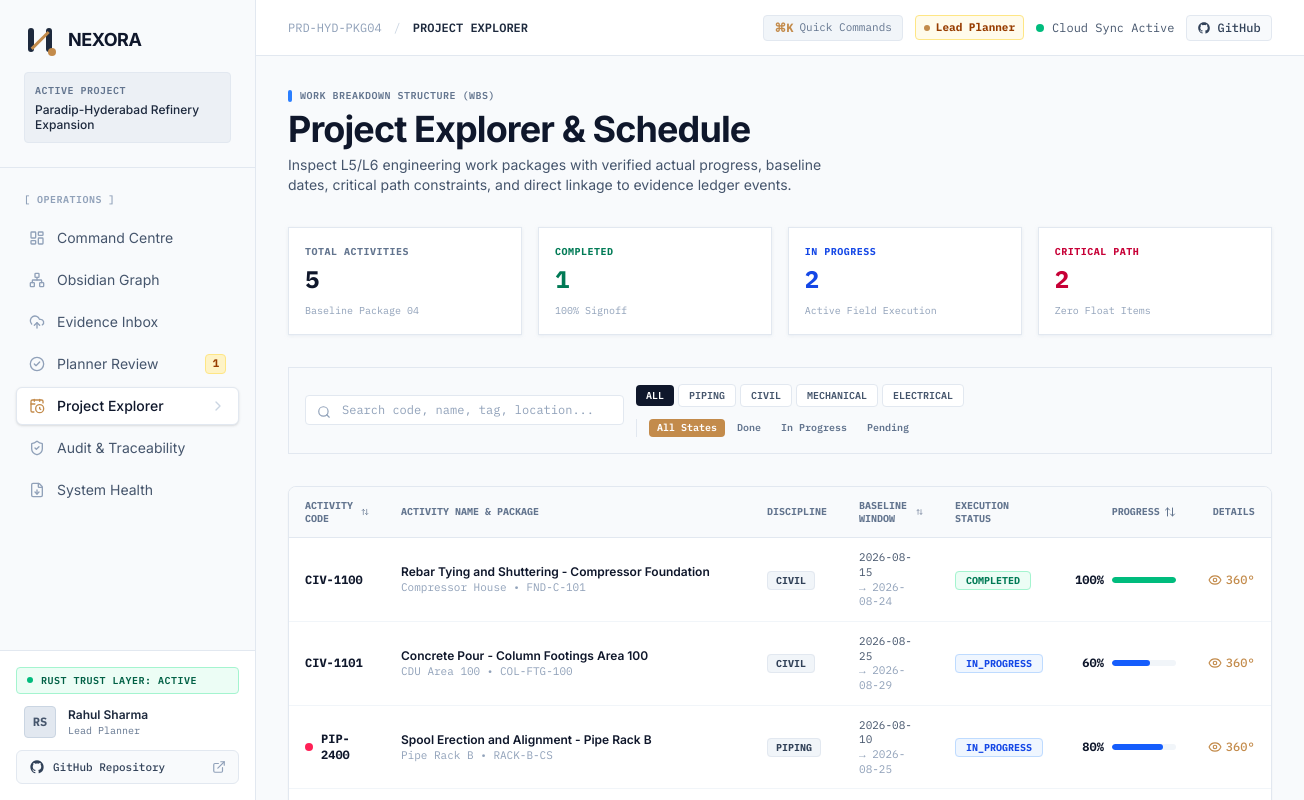
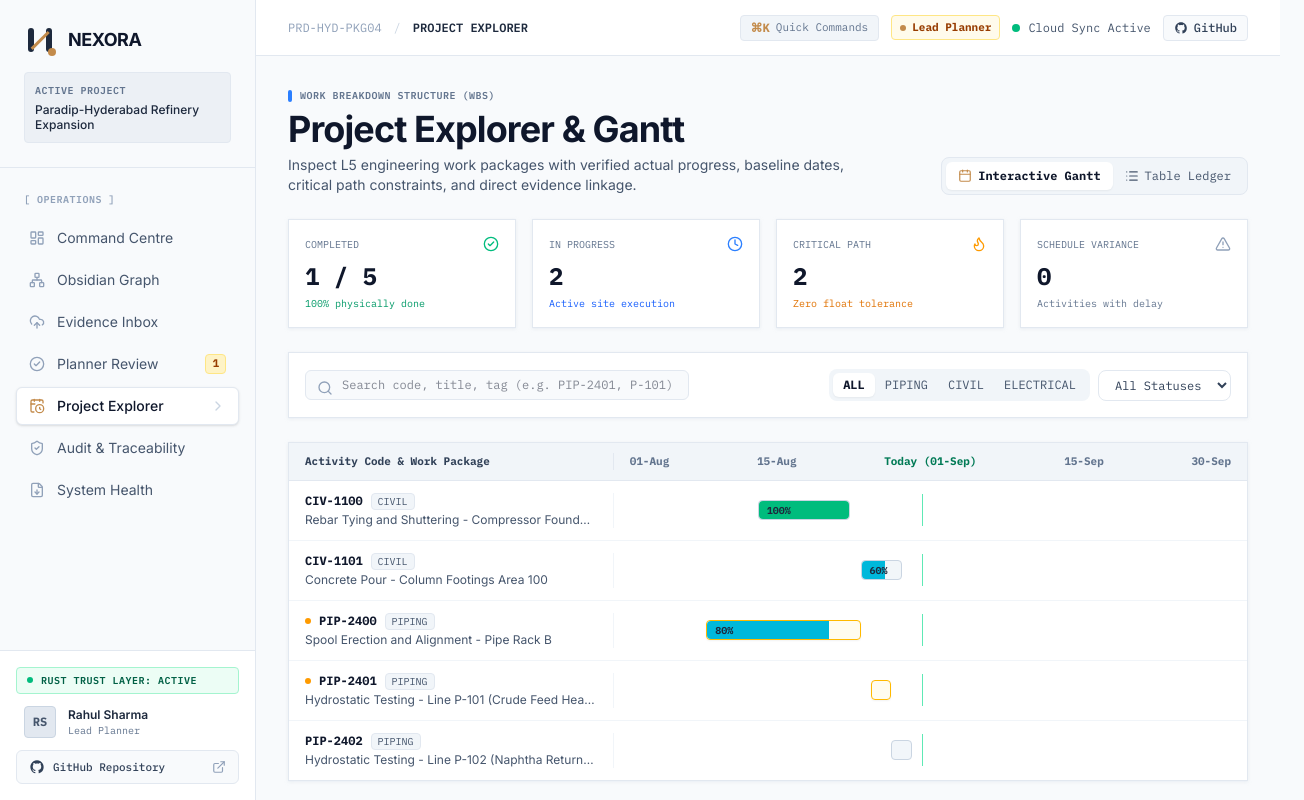
Before and after one commit to urvashislash/nexora-ai, a React (Vite) app in the folder frontend/: page / in a window 1280 px wide. Both pictures are taken after a click on the button "Project Explorer". Shown: the top 800 px of the page, 1304 px wide, since content can reach past the window. Built offline with nearby package versions, Linux system fonts and the light colour scheme; no server answers; the database is empty.

Commit message:
feat: add Interactive Gantt Chart and Cryptographic Blockchain visualizer to Schedule Explorer and Audit Trail

```diff
--- a/frontend/src/pages/AuditTrail.tsx
+++ b/frontend/src/pages/AuditTrail.tsx
@@ -121,14 +121,17 @@ export const AuditTrail: React.FC<AuditTrailProps> = ({ events }) => {
           <p className="text-xs text-slate-500 font-mono mt-1">Audit entries are automatically emitted whenever observations are ingested, matched, or approved.</p>
         </div>
       ) : (
-        <div className="space-y-4">
+        <div className="space-y-4 relative">
+          {/* Visual Vertical Blockchain Spine Line */}
+          <div className="absolute top-8 bottom-8 left-6 w-[2px] bg-slate-200 hidden sm:block pointer-events-none" />
+
           {filtered.map((evt, idx) => (
-            <div key={evt.id} className="glass-card p-5 space-y-4">
+            <div key={evt.id} className="glass-card p-5 space-y-4 relative z-10 ml-0 sm:ml-4 border-l-4 border-l-emerald-500">
 
               {/* Event Card Header */}
               <div className="flex flex-col sm:flex-row sm:items-center justify-between gap-2 pb-3 border-b border-slate-100">
                 <div className="flex items-center space-x-3">
-                  <span className="flex h-6 w-6 items-center justify-center rounded bg-slate-900 text-white text-xs font-bold font-mono">
+                  <span className="flex h-7 w-7 items-center justify-center rounded-full bg-slate-900 text-white text-xs font-bold font-mono shadow-xs">
                     #{idx + 1}
                   </span>
                   <div>
@@ -168,8 +171,8 @@ export const AuditTrail: React.FC<AuditTrailProps> = ({ events }) => {
                     {evt.payload_hash}
                   </div>
                   {evt.previous_hash && (
-                    <div className="text-[10px] text-slate-400 truncate">
-                      Prev: {evt.previous_hash}
+                    <div className="text-[10px] text-slate-500 font-mono pt-1">
+                      <span className="text-slate-400">Chained to Prev:</span> {evt.previous_hash.slice(0, 24)}...
                     </div>
                   )}
                 </div>
--- a/frontend/src/pages/ScheduleExplorer.tsx
+++ b/frontend/src/pages/ScheduleExplorer.tsx
@@ -2,7 +2,13 @@ import React, { useState, useMemo } from 'react';
 import {
   Search,
   ArrowUpDown,
-  Eye
+  Eye,
+  Calendar,
+  List,
+  Flame,
+  CheckCircle2,
+  Clock,
+  AlertTriangle
 } from 'lucide-react';
 import type { ActivityWithState } from '../types';
 import { ActivityDrawer } from '../components/ActivityDrawer';
@@ -12,6 +18,7 @@ interface ScheduleExplorerProps {
 }
 
 export const ScheduleExplorer: React.FC<ScheduleExplorerProps> = ({ activities }) => {
+  const [viewMode, setViewMode] = useState<'gantt' | 'table'>('gantt');
   const [selectedDiscipline, setSelectedDiscipline] = useState<string>('ALL');
   const [selectedStatus, setSelectedStatus] = useState<string>('ALL');
   const [searchQuery, setSearchQuery] = useState('');
@@ -76,9 +83,27 @@ export const ScheduleExplorer: React.FC<ScheduleExplorerProps> = ({ activities }
     }
   };
 
+  // Timeline Date calculations (August 1 to September 30, 2026 = 61 days)
+  const timelineStart = new Date('2026-08-01T00:00:00Z').getTime();
+  const timelineEnd = new Date('2026-09-30T00:00:00Z').getTime();
+  const totalDays = (timelineEnd - timelineStart) / (1000 * 60 * 60 * 24);
+
+  const getTimelineLeftPercent = (dateStr: string) => {
+    const d = new Date(dateStr).getTime();
+    const diff = Math.max(0, d - timelineStart) / (1000 * 60 * 60 * 24);
+    return (diff / totalDays) * 100;
+  };
+
+  const getTimelineWidthPercent = (startStr: string, finishStr: string) => {
+    const s = new Date(startStr).getTime();
+    const f = new Date(finishStr).getTime();
+    const durationDays = Math.max(1, (f - s) / (1000 * 60 * 60 * 24));
+    return (durationDays / totalDays) * 100;
+  };
+
   return (
-    <div className="space-y-8 pb-10">
-      {/* Header */}
+    <div className="space-y-6 pb-10">
+      {/* Header & View Mode Switcher */}
       <div className="flex flex-col md:flex-row md:items-end justify-between gap-4">
         <div>
           <div className="flex items-center gap-2 mb-2">
@@ -88,124 +113,239 @@ export const ScheduleExplorer: React.FC<ScheduleExplorerProps> = ({ activities }
             </span>
           </div>
           <h1 className="text-3xl md:text-4xl font-bold tracking-tight text-slate-900 leading-none">
-            Project Explorer & Schedule
+            Project Explorer & Gantt
           </h1>
           <p className="mt-2 text-sm text-slate-600 max-w-[65ch]">
-            Inspect L5/L6 engineering work packages with verified actual progress, baseline dates, critical path constraints, and direct linkage to evidence ledger events.
+            Inspect L5 engineering work packages with verified actual progress, baseline dates, critical path constraints, and direct evidence linkage.
           </p>
+        </div>
+
+        {/* View Mode Toggle Button */}
+        <div className="flex items-center bg-slate-100 p-1 rounded-lg border border-slate-200 text-xs font-mono">
+          <button
+            onClick={() => setViewMode('gantt')}
+            className={`flex items-center gap-1.5 px-3 py-1.5 rounded-md transition cursor-pointer ${
+              viewMode === 'gantt' ? 'bg-white text-slate-900 font-bold shadow-xs' : 'text-slate-600 hover:text-slate-900'
+            }`}
+          >
+            <Calendar className="h-3.5 w-3.5 text-[#C38B4B]" />
+            <span>Interactive Gantt</span>
+          </button>
+
+          <button
+            onClick={() => setViewMode('table')}
+            className={`flex items-center gap-1.5 px-3 py-1.5 rounded-md transition cursor-pointer ${
+              viewMode === 'table' ? 'bg-white text-slate-900 font-bold shadow-xs' : 'text-slate-600 hover:text-slate-900'
+            }`}
+          >
+            <List className="h-3.5 w-3.5" />
+            <span>Table Ledger</span>
+          </button>
         </div>
       </div>
 
       {/* Summary KPI Cards */}
       <div className="grid grid-cols-2 sm:grid-cols-4 gap-4">
         <div className="glass-card p-4">
-          <span className="text-[10px] font-mono font-bold uppercase tracking-wider text-slate-500 block">Total Activities</span>
-          <div className="text-2xl font-bold font-mono text-slate-900 mt-1">{summary.total}</div>
-          <p className="text-[10px] font-mono text-slate-400 mt-2">Baseline Package 04</p>
+          <div className="flex justify-between items-center text-[10px] font-mono uppercase text-slate-500">
+            <span>Completed</span>
+            <CheckCircle2 className="h-4 w-4 text-emerald-500" />
+          </div>
+          <div className="mt-2 text-2xl font-bold font-mono text-slate-900">{summary.completed} / {summary.total}</div>
+          <div className="text-[10px] font-mono text-emerald-600 mt-1">100% physically done</div>
         </div>
 
         <div className="glass-card p-4">
-          <span className="text-[10px] font-mono font-bold uppercase tracking-wider text-emerald-700 block">Completed</span>
-          <div className="text-2xl font-bold font-mono text-emerald-700 mt-1">{summary.completed}</div>
-          <p className="text-[10px] font-mono text-slate-400 mt-2">100% Signoff</p>
+          <div className="flex justify-between items-center text-[10px] font-mono uppercase text-slate-500">
+            <span>In Progress</span>
+            <Clock className="h-4 w-4 text-blue-500" />
+          </div>
+          <div className="mt-2 text-2xl font-bold font-mono text-slate-900">{summary.inProgress}</div>
+          <div className="text-[10px] font-mono text-blue-600 mt-1">Active site execution</div>
         </div>
 
         <div className="glass-card p-4">
-          <span className="text-[10px] font-mono font-bold uppercase tracking-wider text-blue-700 block">In Progress</span>
-          <div className="text-2xl font-bold font-mono text-blue-700 mt-1">{summary.inProgress}</div>
-          <p className="text-[10px] font-mono text-slate-400 mt-2">Active Field Execution</p>
+          <div className="flex justify-between items-center text-[10px] font-mono uppercase text-slate-500">
+            <span>Critical Path</span>
+            <Flame className="h-4 w-4 text-amber-500" />
+          </div>
+          <div className="mt-2 text-2xl font-bold font-mono text-slate-900">{summary.criticalPath}</div>
+          <div className="text-[10px] font-mono text-amber-600 mt-1">Zero float tolerance</div>
         </div>
 
         <div className="glass-card p-4">
-          <span className="text-[10px] font-mono font-bold uppercase tracking-wider text-rose-700 block">Critical Path</span>
-          <div className="text-2xl font-bold font-mono text-rose-700 mt-1">{summary.criticalPath}</div>
-          <p className="text-[10px] font-mono text-slate-400 mt-2">Zero Float Items</p>
+          <div className="flex justify-between items-center text-[10px] font-mono uppercase text-slate-500">
+            <span>Schedule Variance</span>
+            <AlertTriangle className="h-4 w-4 text-slate-400" />
+          </div>
+          <div className="mt-2 text-2xl font-bold font-mono text-slate-900">{summary.delayed}</div>
+          <div className="text-[10px] font-mono text-slate-500 mt-1">Activities with delay</div>
         </div>
       </div>
 
-      {/* Filter and Search Toolbar */}
-      <div className="glass-panel p-4 space-y-3">
-        <div className="flex flex-col md:flex-row items-center justify-between gap-3">
-          {/* Search Box */}
-          <div className="relative w-full md:w-80">
-            <Search className="absolute left-3 top-2.5 h-3.5 w-3.5 text-slate-400" />
+      {/* Filter Toolbar */}
+      <div className="glass-card p-4 flex flex-wrap items-center justify-between gap-4">
+        <div className="flex items-center gap-2 flex-1 min-w-[240px]">
+          <div className="relative w-full max-w-sm">
+            <Search className="absolute left-3 top-2.5 h-4 w-4 text-slate-400" />
             <input
               type="text"
-              placeholder="Search code, name, tag, location..."
+              placeholder="Search code, title, tag (e.g. PIP-2401, P-101)..."
               value={searchQuery}
               onChange={(e) => setSearchQuery(e.target.value)}
-              className="w-full pl-9 pr-3 py-1.5 rounded border border-slate-200 text-xs font-mono bg-white placeholder-slate-400 focus:outline-none focus:border-[#C38B4B]"
+              className="w-full pl-9 pr-3 py-1.5 text-xs bg-slate-50 border border-slate-200 rounded-md focus:outline-none focus:border-[#C38B4B] font-mono"
             />
           </div>
+        </div>
 
-          {/* Filters: Discipline & Status */}
-          <div className="flex flex-wrap items-center gap-3">
-            <div className="flex flex-wrap items-center gap-1 text-xs font-mono">
-              {['ALL', 'PIPING', 'CIVIL', 'MECHANICAL', 'ELECTRICAL'].map((disc) => (
+        <div className="flex flex-wrap items-center gap-2">
+          {/* Discipline Filters */}
+          <div className="flex items-center bg-slate-100 p-1 rounded-lg text-xs font-mono">
+            {['ALL', 'PIPING', 'CIVIL', 'ELECTRICAL'].map(d => (
               <button
-                  key={disc}
-                  onClick={() => setSelectedDiscipline(disc)}
-                  className={`px-2.5 py-1 rounded text-[10px] font-semibold transition ${
-                    selectedDiscipline === disc
-                      ? 'bg-slate-900 text-white font-bold'
-                      : 'bg-white border border-slate-200 text-slate-600 hover:bg-slate-50'
+                key={d}
+                onClick={() => setSelectedDiscipline(d)}
+                className={`px-2.5 py-1 rounded-md transition cursor-pointer ${
+                  selectedDiscipline === d ? 'bg-white text-slate-900 font-bold shadow-xs' : 'text-slate-600 hover:text-slate-900'
                 }`}
               >
-                  {disc}
+                {d}
               </button>
             ))}
           </div>
 
-            <div className="flex items-center gap-1 text-xs font-mono border-l border-slate-200 pl-3">
-              {(['ALL', 'COMPLETED', 'IN_PROGRESS', 'NOT_STARTED'] as const).map((st) => (
-                <button
-                  key={st}
-                  onClick={() => setSelectedStatus(st)}
-                  className={`px-2 py-0.5 rounded text-[10px] font-semibold transition ${
-                    selectedStatus === st
-                      ? 'bg-[#C38B4B] text-white font-bold'
-                      : 'text-slate-500 hover:text-slate-800'
-                  }`}
+          {/* Status Filters */}
+          <select
+            value={selectedStatus}
+            onChange={(e) => setSelectedStatus(e.target.value)}
+            className="px-3 py-1.5 bg-white border border-slate-200 rounded-lg text-xs font-mono text-slate-700 focus:outline-none"
           >
-                  {st === 'IN_PROGRESS' ? 'In Progress' : st === 'NOT_STARTED' ? 'Pending' : st === 'COMPLETED' ? 'Done' : 'All States'}
-                </button>
-              ))}
-            </div>
-          </div>
+            <option value="ALL">All Statuses</option>
+            <option value="COMPLETED">Completed</option>
+            <option value="IN_PROGRESS">In Progress</option>
+            <option value="NOT_STARTED">Not Started</option>
+          </select>
         </div>
       </div>
 
-      {/* WBS Schedule Data Table */}
-      <div className="overflow-hidden rounded-lg border border-slate-200 bg-white shadow-xs">
+      {/* GANTT TIMELINE VIEW */}
+      {viewMode === 'gantt' && (
+        <div className="glass-card overflow-hidden shadow-sm">
+          {/* Timeline Header */}
+          <div className="grid grid-cols-12 bg-slate-100 border-b border-slate-200 font-mono text-[11px] font-bold text-slate-700 py-2.5 px-4">
+            <div className="col-span-4 border-r border-slate-200 pr-4">Activity Code & Work Package</div>
+            <div className="col-span-8 pl-4 flex justify-between text-slate-500">
+              <span>01-Aug</span>
+              <span>15-Aug</span>
+              <span className="text-emerald-700 font-bold">Today (01-Sep)</span>
+              <span>15-Sep</span>
+              <span>30-Sep</span>
+            </div>
+          </div>
+
+          {/* Gantt Rows */}
+          <div className="divide-y divide-slate-100">
+            {filtered.length === 0 ? (
+              <div className="p-8 text-center text-xs font-mono text-slate-400">
+                No activities match the current filters.
+              </div>
+            ) : (
+              filtered.map((item) => {
+                const { activity, state } = item;
+                const progress = state?.current_progress_pct || 0;
+                const left = getTimelineLeftPercent(activity.planned_start_date);
+                const width = getTimelineWidthPercent(activity.planned_start_date, activity.planned_finish_date);
+
+                return (
+                  <div
+                    key={activity.id}
+                    onClick={() => setSelectedActivity(item)}
+                    className="grid grid-cols-12 py-3 px-4 hover:bg-slate-50/80 transition cursor-pointer items-center group"
+                  >
+                    {/* Left Column: Code & Name */}
+                    <div className="col-span-4 border-r border-slate-100 pr-4 truncate">
+                      <div className="flex items-center gap-2">
+                        {activity.critical_path && (
+                          <span className="w-1.5 h-1.5 rounded-full bg-amber-500 shrink-0" title="Critical Path" />
+                        )}
+                        <span className="font-mono text-xs font-bold text-slate-900">{activity.code}</span>
+                        <span className="text-[10px] font-mono px-1.5 py-0.2 rounded bg-slate-100 text-slate-600 border border-slate-200">
+                          {activity.discipline}
+                        </span>
+                      </div>
+                      <div className="text-xs text-slate-600 truncate mt-0.5" title={activity.name}>
+                        {activity.name}
+                      </div>
+                    </div>
+
+                    {/* Right Column: Timeline Bar */}
+                    <div className="col-span-8 pl-4 relative h-8 flex items-center">
+                      {/* Timeline Background Grid Line for Today */}
+                      <div className="absolute top-0 bottom-0 left-[50%] w-[1px] bg-emerald-300 z-0 pointer-events-none" />
+
+                      {/* Baseline Planned Box */}
+                      <div
+                        className={`absolute h-5 rounded border ${
+                          activity.critical_path
+                            ? 'border-amber-400 bg-amber-50/80 shadow-xs'
+                            : 'border-slate-300 bg-slate-100/90'
+                        }`}
+                        style={{ left: `${left}%`, width: `${width}%` }}
+                      >
+                        {/* Actual Progress Fill */}
+                        {progress > 0 && (
+                          <div
+                            className={`h-full rounded-l ${
+                              progress === 100
+                                ? 'bg-emerald-500 rounded-r'
+                                : 'bg-cyan-500'
+                            }`}
+                            style={{ width: `${progress}%` }}
+                          />
+                        )}
+
+                        {/* Progress label inside/beside bar */}
+                        <span className="absolute inset-y-0 left-2 flex items-center text-[10px] font-mono font-bold text-slate-800 pointer-events-none">
+                          {progress > 0 ? `${progress}%` : ''}
+                        </span>
+                      </div>
+
+                      {/* Tooltip on hover */}
+                      <span className="absolute right-0 text-[10px] font-mono text-slate-400 opacity-0 group-hover:opacity-100 transition">
+                        {activity.planned_start_date} → {activity.planned_finish_date}
+                      </span>
+                    </div>
+                  </div>
+                );
+              })
+            )}
+          </div>
+        </div>
+      )}
+
+      {/* TABLE LEDGER VIEW */}
+      {viewMode === 'table' && (
+        <div className="glass-card overflow-hidden shadow-sm">
           <div className="overflow-x-auto">
-          <table className="w-full text-left text-xs font-mono">
-            <thead className="border-b border-slate-200 bg-slate-50 text-[10px] uppercase font-bold text-slate-500">
+            <table className="w-full text-left text-xs font-mono whitespace-nowrap">
+              <thead className="bg-slate-100 border-b border-slate-200 text-[10px] uppercase text-slate-600">
                 <tr>
-                <th
-                  onClick={() => toggleSort('code')}
-                  className="py-3 px-4 cursor-pointer hover:text-slate-800"
-                >
+                  <th onClick={() => toggleSort('code')} className="py-3 px-4 cursor-pointer hover:text-slate-900">
                     <div className="flex items-center gap-1">
-                    <span>Activity Code</span>
+                      <span>Code</span>
                       <ArrowUpDown className="h-3 w-3" />
                     </div>
                   </th>
-                <th className="py-3 px-4">Activity Name & Package</th>
+                  <th className="py-3 px-4">Activity Name</th>
                   <th className="py-3 px-4">Discipline</th>
-                <th
-                  onClick={() => toggleSort('planned_start_date')}
-                  className="py-3 px-4 cursor-pointer hover:text-slate-800"
-                >
+                  <th onClick={() => toggleSort('planned_start_date')} className="py-3 px-4 cursor-pointer hover:text-slate-900">
                     <div className="flex items-center gap-1">
                       <span>Baseline Window</span>
                       <ArrowUpDown className="h-3 w-3" />
                     </div>
                   </th>
-                <th className="py-3 px-4">Execution Status</th>
-                <th
-                  onClick={() => toggleSort('progress')}
-                  className="py-3 px-4 text-right cursor-pointer hover:text-slate-800"
-                >
+                  <th className="py-3 px-4">Status</th>
+                  <th onClick={() => toggleSort('progress')} className="py-3 px-4 text-right cursor-pointer hover:text-slate-900">
                     <div className="flex items-center justify-end gap-1">
                       <span>Progress</span>
                       <ArrowUpDown className="h-3 w-3" />
@@ -303,6 +443,7 @@ export const ScheduleExplorer: React.FC<ScheduleExplorerProps> = ({ activities }
             </table>
           </div>
         </div>
+      )}
 
       {/* Activity 360 Drawer */}
       <ActivityDrawer
```
Lines whose indentation alone changed are shown as unchanged.
